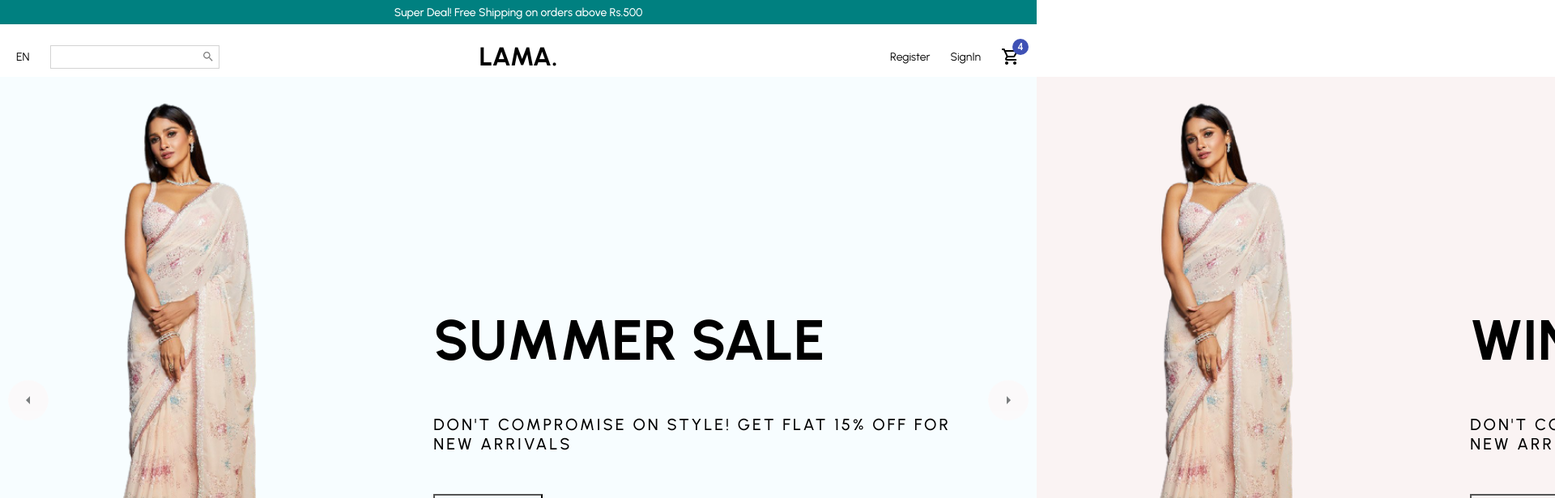
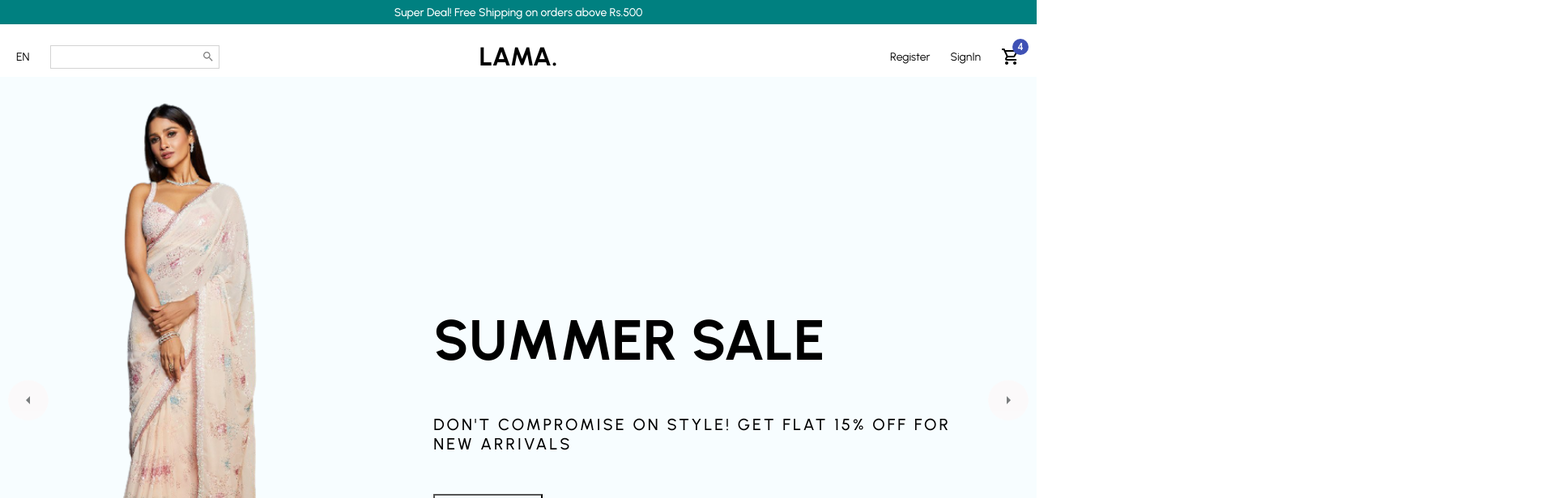
Before and after one commit to Sarthakjain211001/Ecommerce-Website, a React (Create React App) app: page / in a window 1280 px wide. Shown: the top 616 px of the page at 81% size, 1920 px wide, since content can reach past the window. Built offline with nearby package versions, Linux system fonts and the light colour scheme.

Commit message:
Added the arrow functionalities and transition in slider

```diff
--- a/src/components/Slider.jsx
+++ b/src/components/Slider.jsx
@@ -1,5 +1,5 @@
 import { ArrowLeftOutlined, ArrowRightOutlined } from "@material-ui/icons";
-import React from "react";
+import React, { useState} from "react";
 import styled from "styled-components";
 import sliderItems from "../data";
 
@@ -9,7 +9,7 @@ const Container = styled.div`
   display: flex;
   /* background-color: teal; */
   position: relative;
-  /* overflow: hidden; // To prevent the content from going out of the page horizontally */
+  overflow: hidden; // To prevent the content from going out of the page horizontally
 `
 const Arrow = styled.div`
   width: 50px;
@@ -34,8 +34,9 @@ const Arrow = styled.div`
 const Wrapper = styled.div`
   height: 100%;
   display: flex; //To make the slides come horizontal after one another
-  /* transform: translateX(0vw); //For moving the slider (i.e move the slides in X direction).  For left moving use (-) . For right use (+  or nothing).   */
-                                 // vw means viewport width. 100vw means 100% of viewport. (-) means move to left direction.
+  transition: all 1.5s ease; //To move the slides smoothly in 1.5 sec.
+  transform: translateX(${props=>props.slideIndex * -100}vw); //For moving the slider (i.e move the slides in X direction). {{  For left moving use (-) . For right use (+  or nothing).  (SHAYAD)}}
+                                 // vw means viewport width. 100vw means 100% of viewport.  {{  (-) means move to left direction. (SHAYAD) }}
 `
 const Slide = styled.div`
   width: 100vw;
@@ -57,11 +58,9 @@ const Image = styled.img`
 const InfoContainer = styled.div`
   flex: 1.5;
   padding: 50px;
-
 `
 const Title = styled.h1`
 font-size: 70px;
-
 `
 const Description = styled.p`
 margin: 50px 0px;
@@ -69,6 +68,7 @@ font-size: 20px;
 font-weight: 500;
 letter-spacing: 3px;
 `
+
 const Button = styled.button`
 padding: 10px;
 font-size: 20px;
@@ -76,13 +76,24 @@ background: transparent;
 cursor: pointer;
 `
 const Slider = () => {
+  const [SlideIndex, setSlideIndex] = useState(0)  //created a sate variable SlideIndex which will be passed in translateX()
+
+  const handleClick = (direction)=>{
+    if(direction==="left"){                       //changing the value of slideIndex
+      setSlideIndex(SlideIndex>0 ? SlideIndex-1 : 2);  //Because if slideIndex is 0 then it should go to -200 and not on 100. Because our slides exists on 0,-100 and -200.
+    }
+    else{
+      setSlideIndex(SlideIndex<2 ? SlideIndex+1 : 0);
+    }
+  }
+
   return (
     <div>
       <Container>
-        <Arrow direction="left"> {/*direction is passed as a prop here*/}
+        <Arrow direction="left" onClick={()=>{handleClick("left")}}> {/*direction is passed as a prop here*/}
           <ArrowLeftOutlined />  {/*Left Arrow on Slider. Taken from Material UI */}
         </Arrow>
-        <Wrapper>
+        <Wrapper slideIndex={SlideIndex}>
           {sliderItems.map((item)=>{
             // {const{ img, title, description, bg } = item}
             console.log(item);
@@ -97,29 +108,8 @@ const Slider = () => {
             </InfoContainer>
           </Slide>
           })}
-{/*
-          <Slide bg="#faf3f3">
-            <ImgContainer>
-              <Image src= {SareeImg}/>
-            </ImgContainer>
-            <InfoContainer>
-                <Title>SUMMER SALE</Title>
-                <Description>DON'T COMPROMISE ON STYLE! GET FLAT 30% OFF FOR NEW ARRIVALS</Description>
-                <Button>SHOP NOW</Button>
-            </InfoContainer>
-          </Slide>
-          <Slide bg="#fdfdd7">
-            <ImgContainer>
-              <Image src= {SareeImg}/>
-            </ImgContainer>
-            <InfoContainer>
-                <Title>SUMMER SALE</Title>
-                <Description>DON'T COMPROMISE ON STYLE! GET FLAT 30% OFF FOR NEW ARRIVALS</Description>
-                <Button>SHOP NOW</Button>
-            </InfoContainer>
-          </Slide> */}
         </Wrapper>
-        <Arrow direction="right"> {/*direction is passed as a prop here*/}
+        <Arrow direction="right" onClick={()=>{handleClick("right")}}> {/*direction is passed as a prop here*/}
           <ArrowRightOutlined />  {/*Right Arrow on Slider. Taken from Material UI */}
         </Arrow>
       </Container>
```
